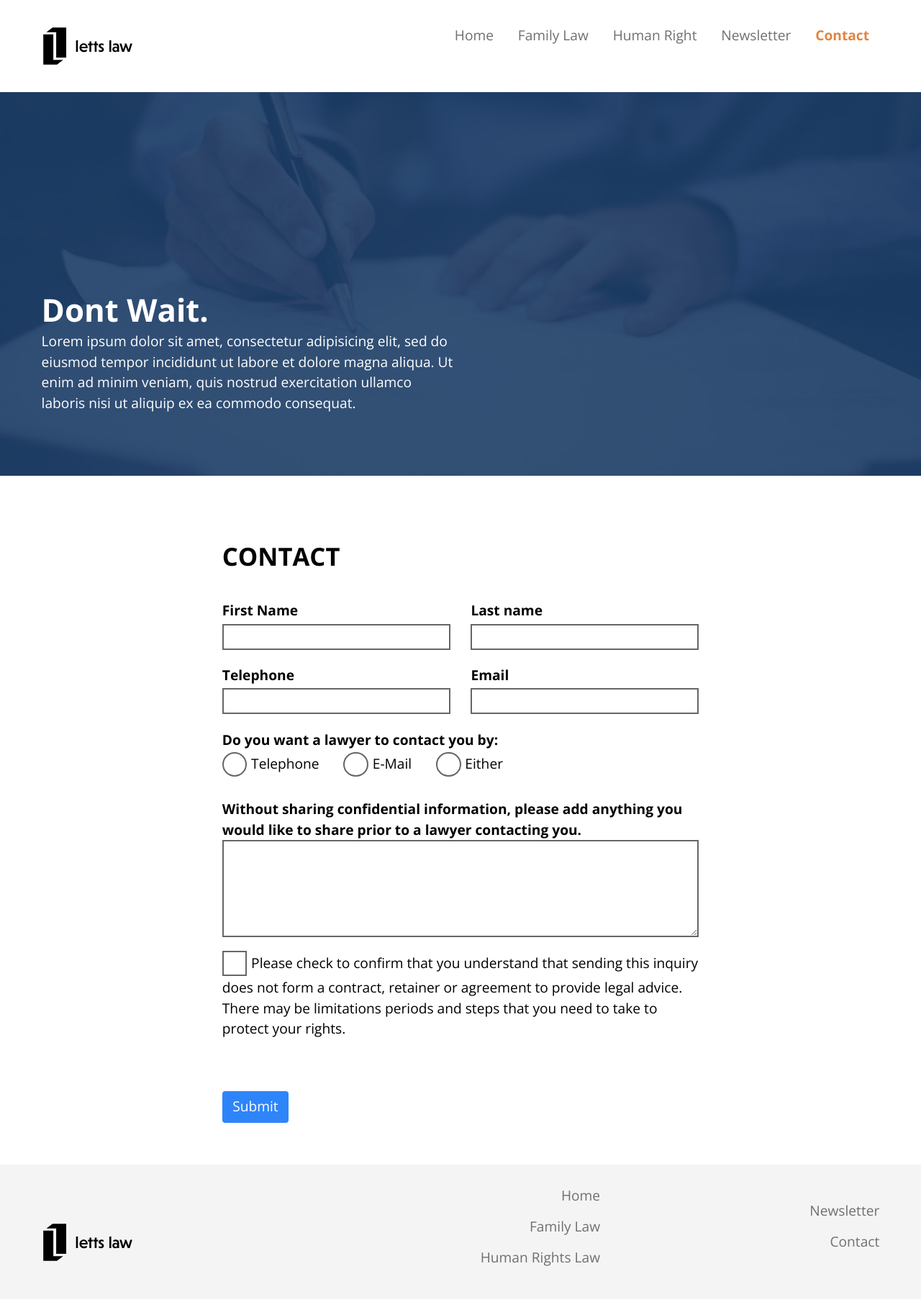
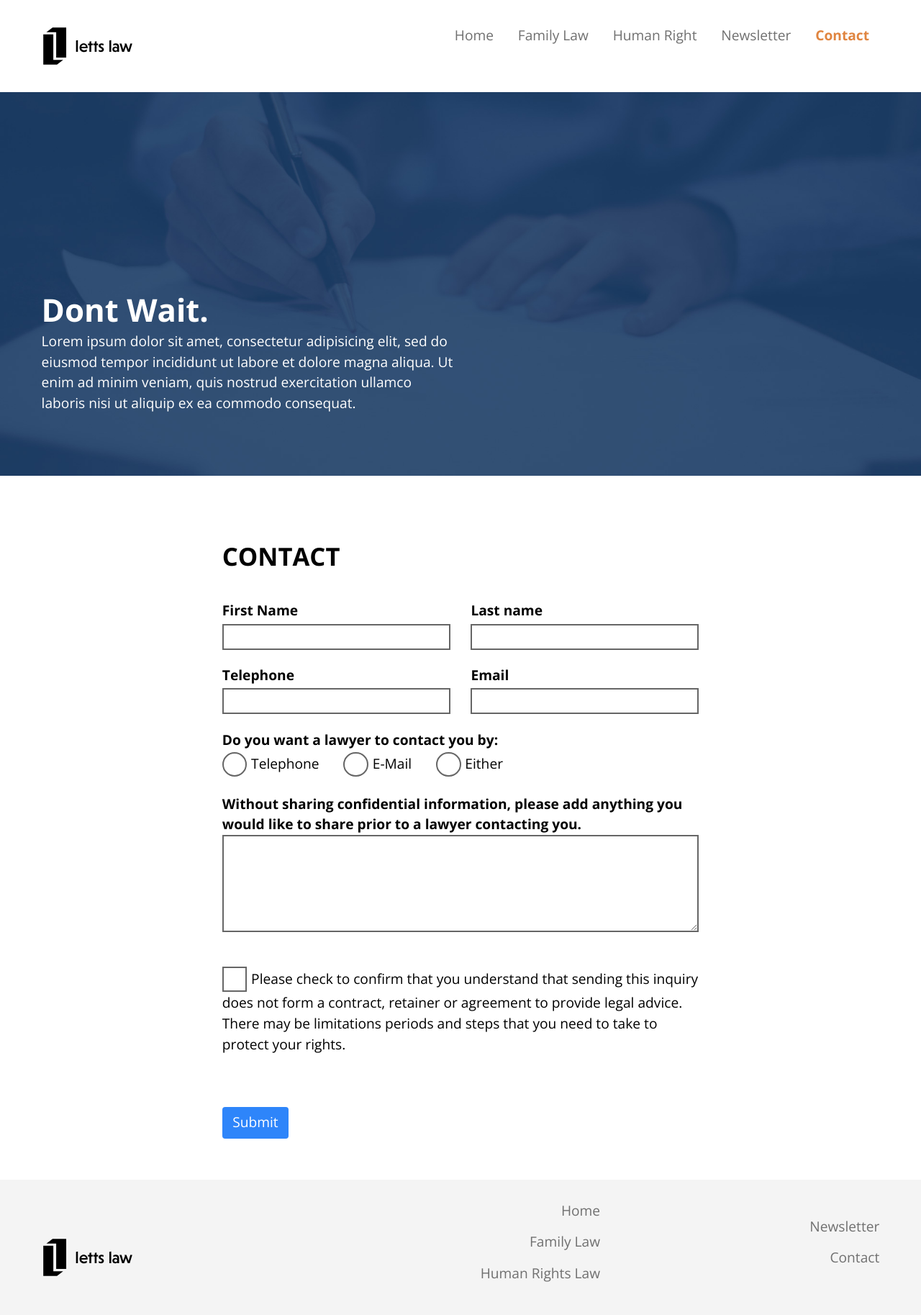
Before and after one commit to Ten-3/letts-law, a Jekyll site: the page built from contact.html, in a window 1280 px wide. Shown: the whole page at 72% size. Built offline with Jekyll 4.4.1, drawn with Linux system fonts in a browser that asks for light colours; before the commit the page ends 1805 px from its top, so only the background shows below that.

Commit message:
adjusting form margin

```diff
--- a/contact.html
+++ b/contact.html
@@ -44,16 +44,16 @@ layout: contact-default
           <div class="unit gutter-half pad-t-1-4 pad-b-1-2 xs-1 s-1 m-1">
             <label for="last-name" class="push-1-8 bold">Do you want a lawyer to contact you by:</label>
             <input id="telephone" type="radio" name="contact"required>
-            <label for="telephone" class="push-r push-1-4">Telephone</label>
+            <label for="telephone" class="push-r">Telephone</label>
 
             <input id="email" type="radio" name="contact" required>
-            <label for="email" class="push-r push-1-4">E-Mail</label>
+            <label for="email" class="push-r">E-Mail</label>
 
             <input id="Either" type="radio" name="contact" required>
-            <label for="Either" class="push-r push-1-4">Either</label>
+            <label for="Either" class="push-r">Either</label>
           </div>
 
-          <div class="unit gutter-half pad-t-1-4 pad-b-1-2 xs-1 s-1 m-1">
+          <div class="unit gutter-half pad-t-1-4 pad-b-1-2 xs-1 s-1 m-1 push">
             <label for="message" class="bold">Without sharing confidential information, please add anything you would like to share prior to a lawyer contacting you.</label>
             <textarea id="message"></textarea>
           </div>
```
